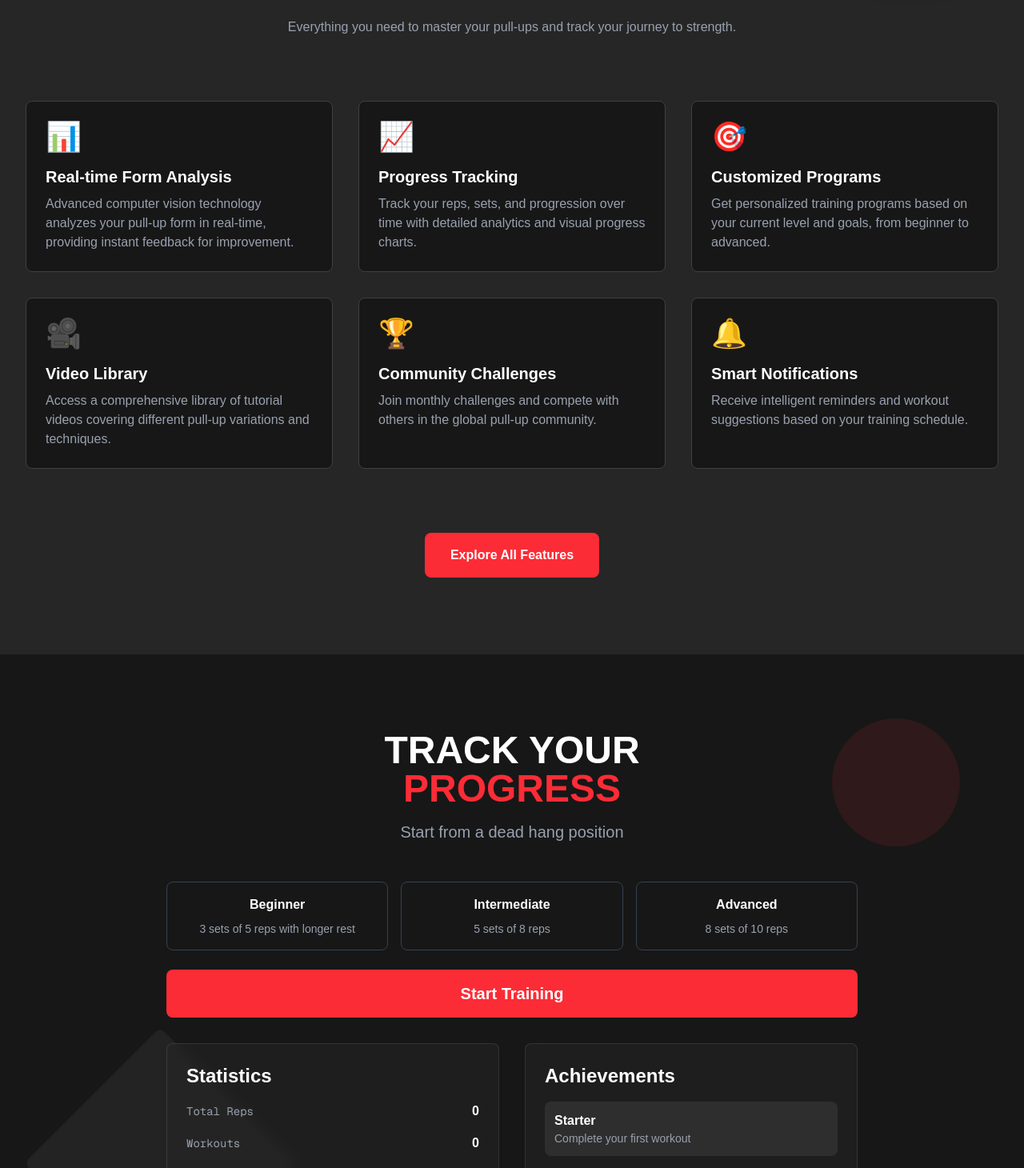
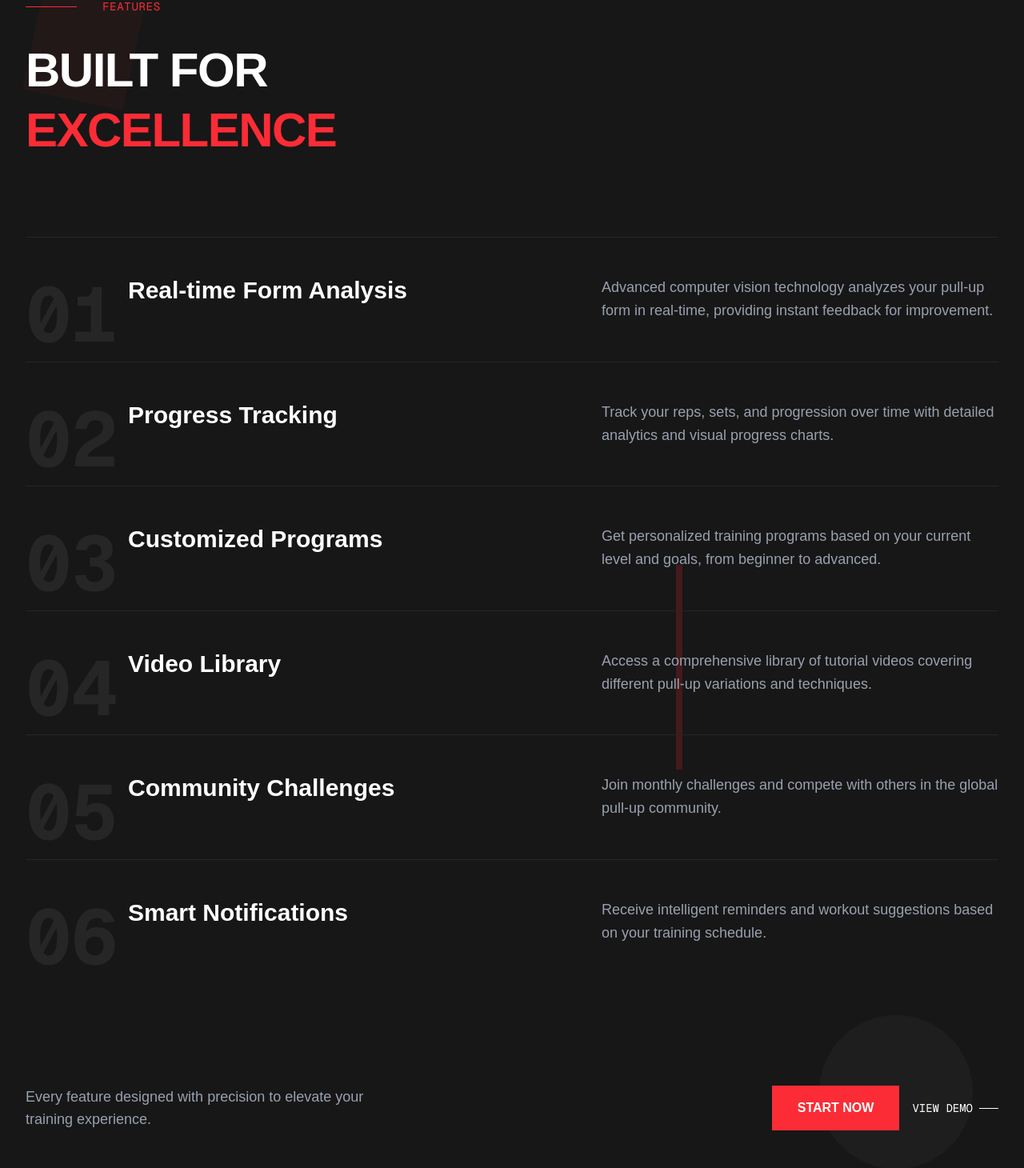
Before and after one commit to JDelott/pullup, a Next.js app: page / in a window 1280 px wide. Shown: the part 930-2390 px from the top of the page at 80% size. Built offline with nearby package versions, Linux system fonts and the light colour scheme.

Commit message:
new design for features

```diff
--- a/src/components/Features.tsx
+++ b/src/components/Features.tsx
@@ -5,80 +5,123 @@ const Features: React.FC = () => {
     {
       title: "Real-time Form Analysis",
       description: "Advanced computer vision technology analyzes your pull-up form in real-time, providing instant feedback for improvement.",
-      icon: "📊"
+      number: "01"
     },
     {
       title: "Progress Tracking",
       description: "Track your reps, sets, and progression over time with detailed analytics and visual progress charts.",
-      icon: "📈"
+      number: "02"
     },
     {
       title: "Customized Programs",
       description: "Get personalized training programs based on your current level and goals, from beginner to advanced.",
-      icon: "🎯"
+      number: "03"
     },
     {
       title: "Video Library",
       description: "Access a comprehensive library of tutorial videos covering different pull-up variations and techniques.",
-      icon: "🎥"
+      number: "04"
     },
     {
       title: "Community Challenges",
       description: "Join monthly challenges and compete with others in the global pull-up community.",
-      icon: "🏆"
+      number: "05"
     },
     {
       title: "Smart Notifications",
       description: "Receive intelligent reminders and workout suggestions based on your training schedule.",
-      icon: "🔔"
+      number: "06"
     }
   ];
 
   return (
-    <section className="py-24 bg-neutral-800">
-      <div className="max-w-7xl mx-auto px-4 sm:px-6 lg:px-8">
+    <section className="py-32 bg-neutral-900 relative overflow-hidden">
+      {/* Abstract geometric background elements */}
+      <div className="absolute inset-0">
+        <div className="absolute top-32 left-10 w-32 h-32 bg-red-500 opacity-5 rotate-12"></div>
+        <div className="absolute bottom-20 right-16 w-48 h-48 bg-white opacity-3 rounded-full"></div>
+        <div className="absolute top-1/2 right-1/3 w-2 h-64 bg-red-500 opacity-20"></div>
+      </div>
+
+      <div className="max-w-7xl mx-auto px-4 sm:px-6 lg:px-8 relative">
         {/* Section Header */}
-        <div className="text-center mb-20">
-          <h2 className="text-4xl font-bold text-white mb-4">
-            POWERFUL
-            <span className="text-red-500"> FEATURES</span>
+        <div className="mb-24">
+          <div className="flex items-center gap-8 mb-8">
+            <div className="w-16 h-px bg-red-500"></div>
+            <span className="text-red-500 font-mono text-sm tracking-wider">FEATURES</span>
+          </div>
+          <h2 className="text-6xl font-bold text-white tracking-tight leading-tight">
+            BUILT FOR
+            <span className="block text-red-500">EXCELLENCE</span>
           </h2>
-          <p className="text-gray-400 max-w-2xl mx-auto">
-            Everything you need to master your pull-ups and track your journey to strength.
-          </p>
         </div>
 
-        {/* Features Grid */}
-        <div className="grid grid-cols-1 md:grid-cols-2 lg:grid-cols-3 gap-8">
+        {/* Features List */}
+        <div className="space-y-0">
           {features.map((feature, index) => (
             <div
               key={index}
-              className="p-6 rounded-lg bg-neutral-900 border border-neutral-700
-                hover:border-red-500 transition-all duration-300"
+              className="group border-t border-neutral-800 py-12 hover:bg-neutral-800/30
+                transition-all duration-500 relative"
             >
-              <div className="text-4xl mb-4">{feature.icon}</div>
-              <h3 className="text-xl font-bold text-white mb-2">
-                {feature.title}
-              </h3>
-              <p className="text-gray-400">
-                {feature.description}
-              </p>
+              {/* Feature Number */}
+              <div className="absolute left-0 top-12">
+                <span className="text-8xl font-bold text-neutral-800 group-hover:text-red-500/20
+                  transition-colors duration-500 font-mono">
+                  {feature.number}
+                </span>
+              </div>
+
+              {/* Content */}
+              <div className="ml-32 grid grid-cols-1 lg:grid-cols-2 gap-8 items-start">
+                <div>
+                  <h3 className="text-3xl font-bold text-white mb-4 group-hover:text-red-500
+                    transition-colors duration-300">
+                    {feature.title}
+                  </h3>
+                  <div className="w-12 h-px bg-red-500 opacity-0 group-hover:opacity-100
+                    transition-opacity duration-300"></div>
+                </div>
+
+                <div className="lg:pl-8">
+                  <p className="text-gray-400 text-lg leading-relaxed group-hover:text-gray-300
+                    transition-colors duration-300">
+                    {feature.description}
+                  </p>
+                </div>
+              </div>
+
+              {/* Hover indicator */}
+              <div className="absolute right-8 top-1/2 -translate-y-1/2 opacity-0
+                group-hover:opacity-100 transition-all duration-300 transform
+                translate-x-4 group-hover:translate-x-0">
+                <div className="w-8 h-px bg-red-500"></div>
+              </div>
             </div>
           ))}
         </div>
 
-        {/* Bottom CTA */}
-        <div className="mt-20 text-center">
-          <button className="px-8 py-4 bg-red-500 text-white font-bold rounded-lg
-            hover:bg-red-600 transition-colors">
-            Explore All Features
-          </button>
+        {/* Bottom section */}
+        <div className="mt-32 flex flex-col lg:flex-row justify-between items-start lg:items-end gap-8">
+          <div>
+            <p className="text-gray-400 text-lg max-w-md">
+              Every feature designed with precision to elevate your training experience.
+            </p>
+          </div>
+
+          <div className="flex items-center gap-4">
+            <button className="px-8 py-4 bg-red-500 text-white font-bold
+              hover:bg-red-600 transition-colors">
+              START NOW
+            </button>
+            <div className="flex items-center gap-2 text-white hover:text-red-500
+              transition-colors cursor-pointer">
+              <span className="font-mono text-sm">VIEW DEMO</span>
+              <div className="w-6 h-px bg-current"></div>
+            </div>
+          </div>
         </div>
       </div>
-
-      {/* Decorative Elements */}
-      <div className="absolute right-0 -bottom-10 w-72 h-72
-        bg-red-500/5 rounded-full blur-3xl"></div>
     </section>
   );
 };
```
